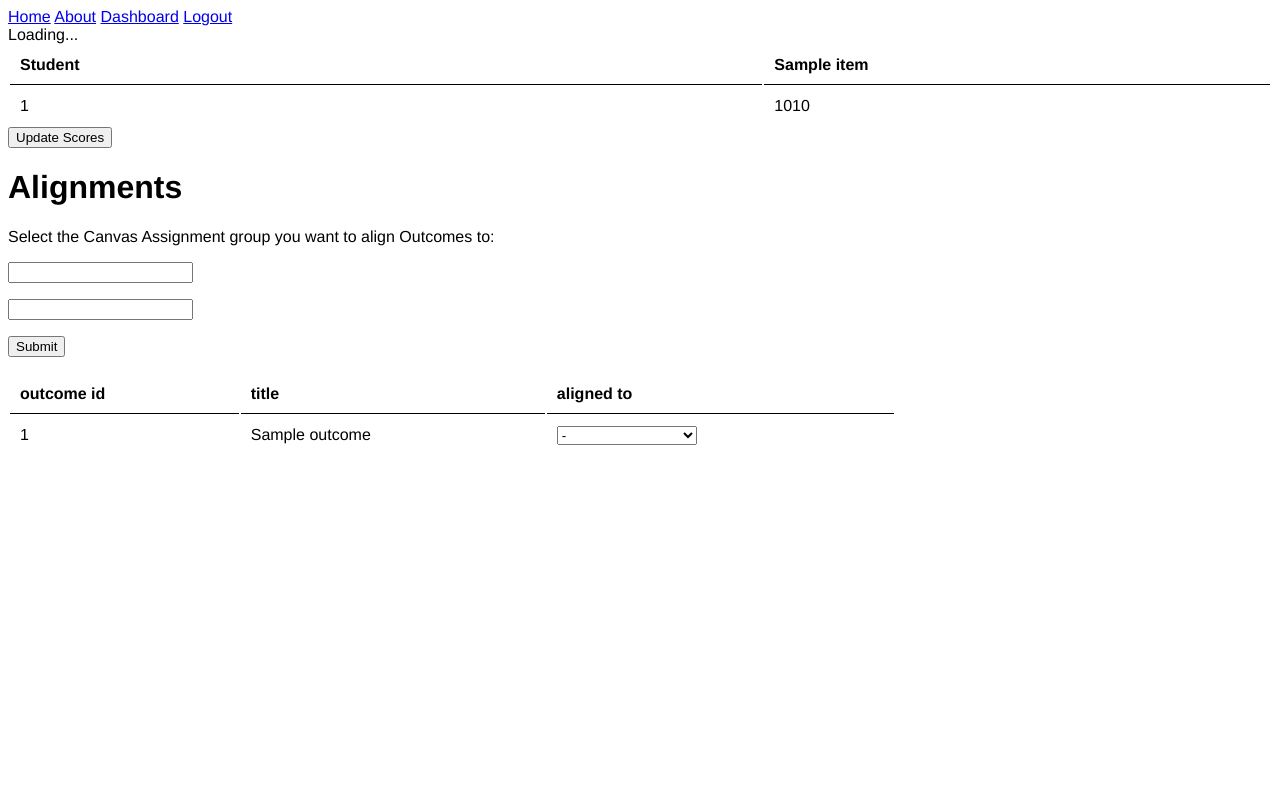
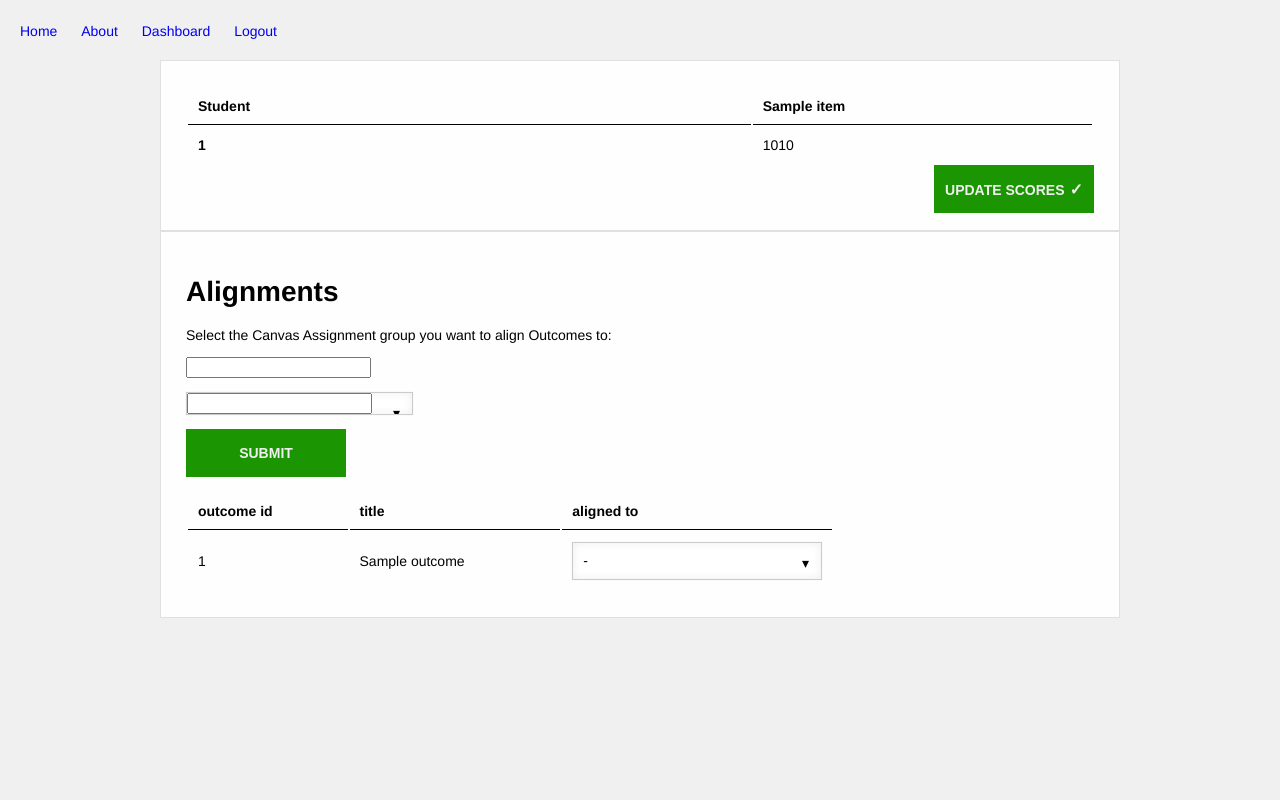
Before and after one commit to bennettscience/canvas-learning-mastery, a Python web app: template app/templates/course.html in a window 1280 px wide. Run offline with Jinja, Linux system fonts and the light colour scheme; the template is opened without the code that fills it: most values are stand-ins (such as "Sample title", 1, 10 or a date in 2020); form fields are guessed from the names that the template uses.

Commit message:
style updates

```diff
--- a/app/static/styles/main.css
+++ b/app/static/styles/main.css
@@ -1,20 +1,271 @@
-html {
+html, body {
+  margin: 0;
+  padding: 0;
+  height: 100%;
+  width: 100%;
+}
+
+body {
   font-family: Helvetica, Arial, sans-serif;
   box-sizing: border-box;
+  background-color: #f0f0f0;
+  font-size: 14px;
+}
+
+nav {
+  height: 60px;
+}
+
+nav a {
+  display: inline-block;
+  width: auto;
+  height: 100%;
+  text-align: center;
+  padding: 22.5px 10px;
+  text-decoration: none;
+}
+
+nav a:hover {
+  background-color: #fff;
+}
+
+nav:first-child {
+  margin-left: 10px;
+}
+
+.wrap > div {
+  width: 75%;
+  margin: 0 auto;
+  background-color: #fefefe;
+  border: 1px solid #e0e0e0;
+  padding: 25px;
+}
+
+.login-block {
+  height: 250px;
+  text-align: center;
+  padding-top: 57.5px;
+}
+
+.login-block a {
+  text-align: center;
+  display: block;
+  padding: 10px 15px;
+  /* border-radius: 2px; */
+  background-color: #283c5f;
+  width: 35%;
+  margin: 0 auto;
+  color: #fefefe;
+  text-transform: uppercase;
+  text-decoration: none;
+}
+
+.login-block a:hover {
+  cursor: pointer;
+  background-color: #5885d3
+}
+
+.courses {
+  display: block;
+  min-width: 75%;
+  margin: 0 auto;
+  background-color: #fefefe;
+  border: 1px solid #e0e0e0;
+}
+
+.courses ul {
+  list-style-type: none;
+}
+
+.courses ul li {
+  padding: 3px;
+  width: 80%;
+}
+
+.courses ul li:hover {
+  background-color: #e0e0e0;
+  cursor: pointer;
+}
+
+.courses ul li a {
+  display: block;
+  width: 100%;
+  text-decoration: none;
+}
+
+.outcome.form-select {
+  width: 100%;
+}
+
+.form-select {
+  display: block;
+  position: relative;
+  width: 25%;
+  -moz-user-select: -moz-none;
+  -ms-user-select: none;
+  -webkit-user-select: none;
+  user-select: none;
+  background: #ffffff;
+  overflow: hidden;
+  border: 1px solid #cbcbcb;
+  /* border-radius: 3px; */
+  box-shadow: 0 0 1px rgba(0, 0, 0, 0.1), inset 0 0 10px rgba(0, 0, 0, 0.07);
+  -moz-transition: box-shadow 0.2s;
+  -o-transition: box-shadow 0.2s;
+  -webkit-transition: box-shadow 0.2s;
+  transition: box-shadow 0.2s;
+}
+.form-select:focus, .form-select:hover {
+  box-shadow: 0 0 15px rgba(0, 0, 0, 0.2);
+}
+.form-select:after {
+  content: '▾';
+  position: absolute;
+  top: 0;
+  right: 12px;
+  z-index: 1;
+  color: #000000;
+  line-height: 40px;
+  font-size: 14px;
+}
+
+select {
+  position: relative;
+  background: transparent;
+  background-image: none;
+  display: block;
+  width: 100%;
+  outline: none;
+  color: #0e0e0e;
+  cursor: pointer;
+  z-index: 2;
+  border: none;
+  padding: 10px 10px 10px 5px;
+  text-overflow: '';
+  text-indent: 5px;
+  -moz-appearance: none;
+  -webkit-appearance: none;
+  font-size: 14px;
+}
+select[multiple=multiple] {
+  height: auto;
+  border: 1px solid #cbcbcb;
+  border-radius: 3px;
+  box-shadow: 0 0 1px rgba(0, 0, 0, 0.1), inset 0 0 10px rgba(0, 0, 0, 0.07);
+  -moz-transition: box-shadow 0.2s;
+  -o-transition: box-shadow 0.2s;
+  -webkit-transition: box-shadow 0.2s;
+  transition: box-shadow 0.2s;
+}
+select[multiple=multiple]:hover {
+  border-color: #cccccc;
+  box-shadow: 0 0 15px rgba(0, 0, 0, 0.2);
+}
+select option[disabled] {
+  color: #eeeeee;
+  text-shadow: none;
+  border: none;
+}
+
+select:-moz-focusring {
+  color: transparent;
+  text-shadow: 0 0 0 #888888;
+}
+
+select::-ms-expand {
+  display: none;
+}
+
+.scores {
+  display: block;
+  position: relative;
+  padding: 25px 25px 65px 25px !important;
+}
+
+.loader-wrap {
+  position: absolute;
+  top: 0;
+  left: 0;
+  width: 100%;
+  height: 100%;
+  background-color: rgba(255,255,255,0.8);
+  z-index: 10;
+  display: none;
+}
+
+.loader-wrap .message {
+  position: absolute;
+  top: 50%;
+  left: 50%;
+  text-align: center;
+  font-size: 24px;
+  text-transform: uppercase;
+  font-weight: 600;
+  transform: translate3d(-50%, -50%, 0);
+  z-index: 100;
 }
 
 #loader {
-  height: 18px;
-  width: 18px;
-  display: inline-block;
-  text-align: left;
-  vertical-align: middle;
-  margin-left: 10px;
-  display: none;
+  height: 50%;
+  width: 50%;
+  display: block;
+  margin: 0 auto;
+  position: absolute;
+  top: 50%;
+  left: 25%;
+  transform: translateY(-50%);
 }
 
 button {
-  display: inline-block;
+  display: block;
+  height: 48px;
+  width: 160px;
+  position: absolute;
+  right: 25px;
+  font-size: 14px;
+  background-color: rgb(27, 150, 2);
+  text-transform: uppercase;
+  font-weight: 600;
+  border: 0;
+  color: #efefef;
+  cursor: pointer;
+  transition: box-shadow 0.3s ease-in-out;
+}
+
+button::after {
+  content: "✓";
+  color: #efefef;
+  margin-left: 5px;
+  font-size: 16px;
+}
+
+button:hover {
+  box-shadow: 0 0 0 5px rgba(8, 228, 63, 0.6);
+}
+
+input[type=submit] {
+  display: block;
+  height: 48px;
+  width: 160px;
+  font-size: 14px;
+  background-color: rgb(27, 150, 2);
+  text-transform: uppercase;
+  font-weight: 600;
+  border: 0;
+  color: #efefef;
+  cursor: pointer;
+  transition: box-shadow 0.3s ease-in-out;
+}
+
+input[type=submit]::after {
+  content: "✓";
+  color: #efefef;
+  margin-left: 5px;
+  font-size: 16px;
+}
+
+input[type=submit]:hover {
+  box-shadow: 0 0 0 5px rgba(8, 228, 63, 0.6);
 }
 
 *,
@@ -23,9 +274,10 @@ button {
   box-sizing: inherit;
 }
 
+
 table {
   width: 100%;
-  overflow-x: scroll;
+  overflow: auto;
 }
 
 #alignments {
@@ -66,6 +318,7 @@ tr:not(:first-child):hover {
   position: relative;
   z-index: 2;
   cursor: pointer;
+  font-weight: 600;
 }
 
 [data-name]:after {
```
